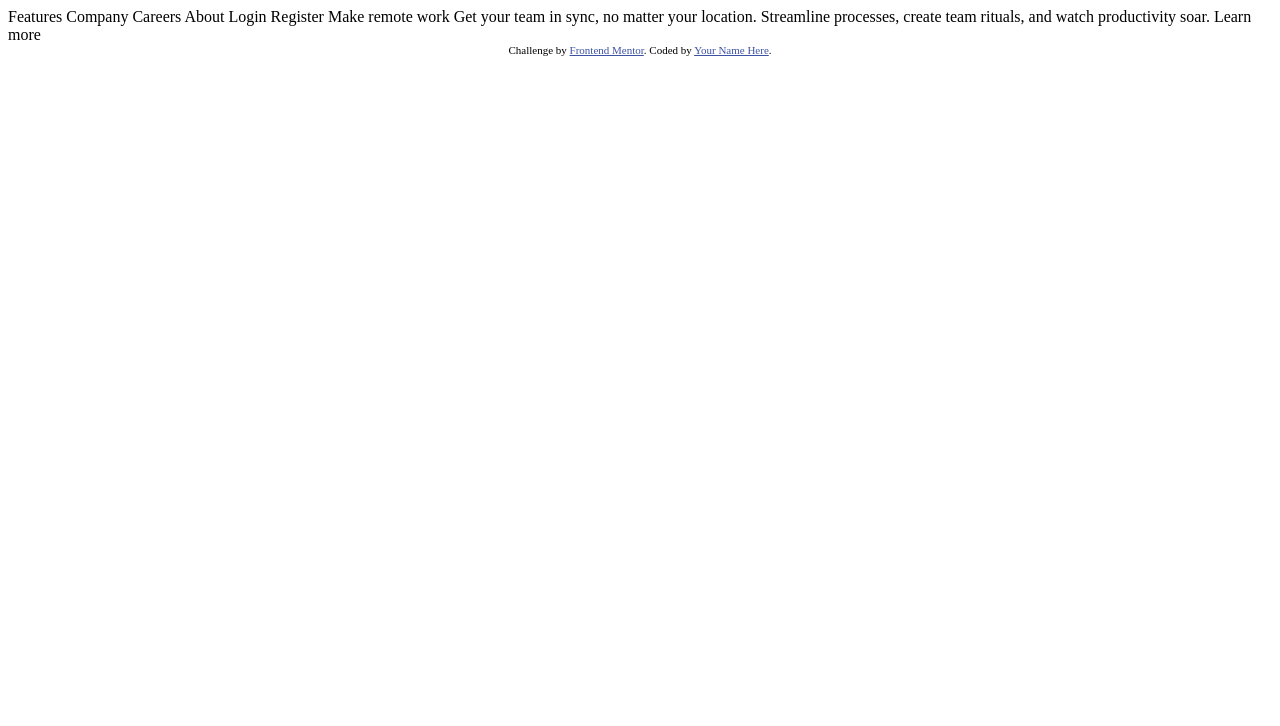
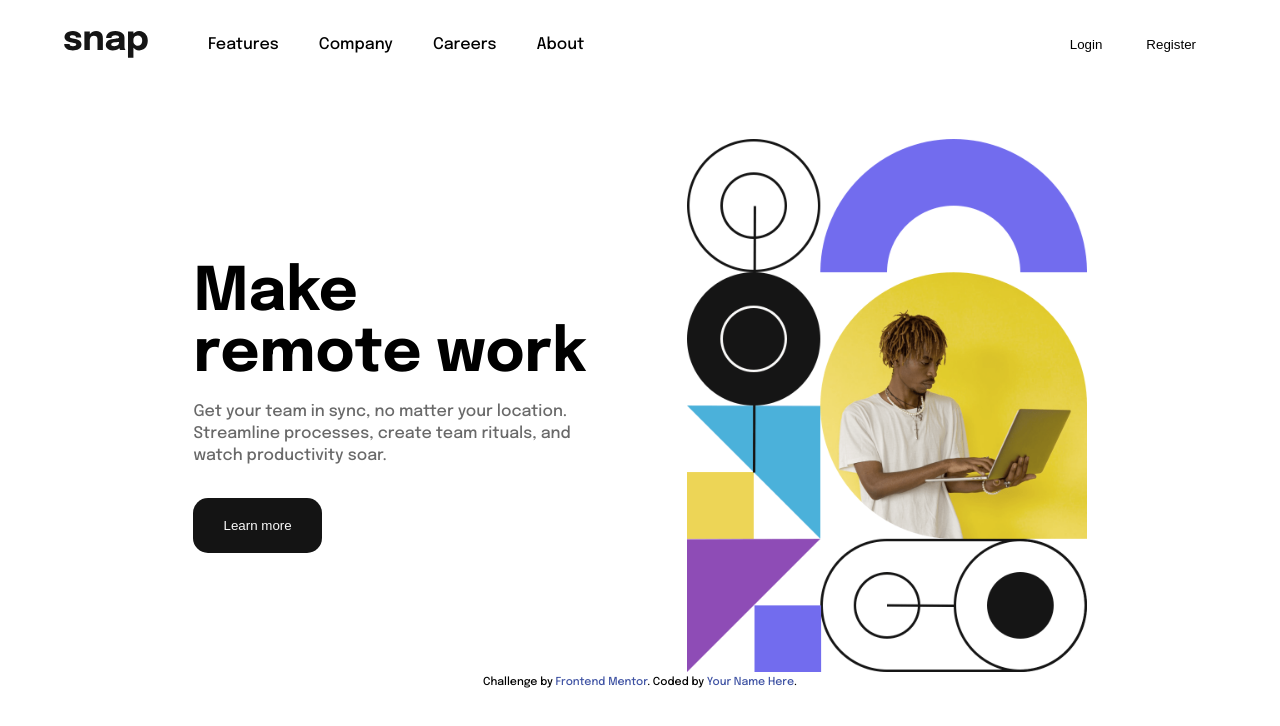
Before and after one commit to einsteinnnamah/Intro_section, a plain HTML site: page index.html in a window 1280 px wide. Drawn offline with Linux system fonts and the light colour scheme.

Commit message:
hero_section

```diff
--- /dev/null
+++ b/index.css
@@ -0,0 +1,82 @@
+@import url('https://fonts.googleapis.com/css2?family=Epilogue:wght@500;700&display=swap');
+
+body{
+    margin: 0;
+    padding: 0;
+    font-family: 'Epilogue', sans-serif;
+}
+
+.wrapper{
+    max-width: 90%;
+    margin: 0 auto;
+}
+
+a{
+    text-decoration: none;
+}
+
+.header{
+    display: flex;
+    justify-content: space-between;
+    align-items: center;
+}
+
+nav ul{
+    display: flex;
+    justify-content: space-between;
+    align-items: center;
+}
+
+ul li{
+  list-style: none;
+    padding: 20px;
+}
+
+.header_left{
+    display: flex;
+    align-items: center;
+}
+
+.header_btn button{
+    padding: 10px 20px;
+    border: none;
+    background-color: transparent;
+}
+
+.hero_section{
+ display: flex;
+ justify-content: center;
+ align-items: center;
+ margin: 0 auto;
+ margin-top: 50px;
+}
+
+.hero_text div{
+    font-size: 60px;
+    font-weight: 700;
+}
+
+.hero_text p{
+    line-height:22px ;
+    color: hsl(0, 0%, 41%);
+    font-weight: 500;
+}
+
+.hero_img img{
+    width: 400px;
+    margin-left: 100px;
+}
+
+.hero_btn button{
+    padding: 20px 30px;
+    border: none;
+    background-color: hsl(0, 0%, 8%);
+    color: hsl(0, 0%, 98%);
+    border-radius: 15px;
+}
+
+.hero_btn button:hover{
+    background-color: transparent;
+    border: 1px solid hsl(0, 0%, 8%);
+    color: hsl(0, 0%, 8%);
+}
--- a/index.html
+++ b/index.html
@@ -5,6 +5,7 @@
   <meta name="viewport" content="width=device-width, initial-scale=1.0"> <!-- displays site properly based on user's device -->
 
   <link rel="icon" type="image/png" sizes="32x32" href="./images/favicon-32x32.png">
+  <link rel="stylesheet" href="index.css">
 
   <title>Frontend Mentor | Intro section with dropdown navigation</title>
 
@@ -16,20 +17,51 @@
 </head>
 <body>
 
-  Features
-  Company
-  Careers
-  About
+  <div class="wrapper">
+      <section class="header">
+        <div class="header_left">
+          <img src="./images/logo.svg" alt="">
+          <nav>
+            <ul>
+              <li>Features</li>
+              <li>Company</li>
+              <li>Careers</li>
+              <li>About</li>
+            </ul>
+          </nav>
+        </div>
 
-  Login
-  Register
+        <div class="header_btn">
+            <button class="btn_1">Login</button>
+            <button class="btn_2">Register</button>
+        </div>
+      </section>
 
-  Make remote work
+      <section class="hero_section">
+        <div class="hero_text">
+         <div> Make <br>
+          remote work</div>
+          <p>
+            Get your team in sync, no matter your location. <br /> Streamline processes,
+            create team rituals, and <br /> watch productivity soar.
+          </p>
+          <div class="hero_btn">
+            <button>Learn more</button>
+          </div>
+          <div class="companies">
 
-  Get your team in sync, no matter your location. Streamline processes,
-  create team rituals, and watch productivity soar.
+          </div>
+        </div>
+        <div class="hero_img">
+          <img src="./images/image-hero-desktop.png" alt="">
+        </div>
 
-  Learn more
+      </section>
+
+
+  </div>
+
+
 
   <div class="attribution">
     Challenge by <a href="https://www.frontendmentor.io?ref=challenge" target="_blank">Frontend Mentor</a>.
```
Also changed, not shown: index.js (added).
